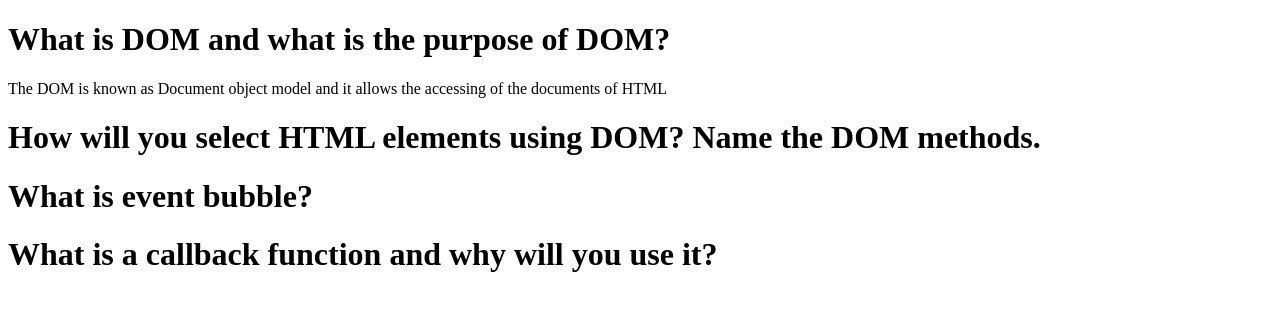
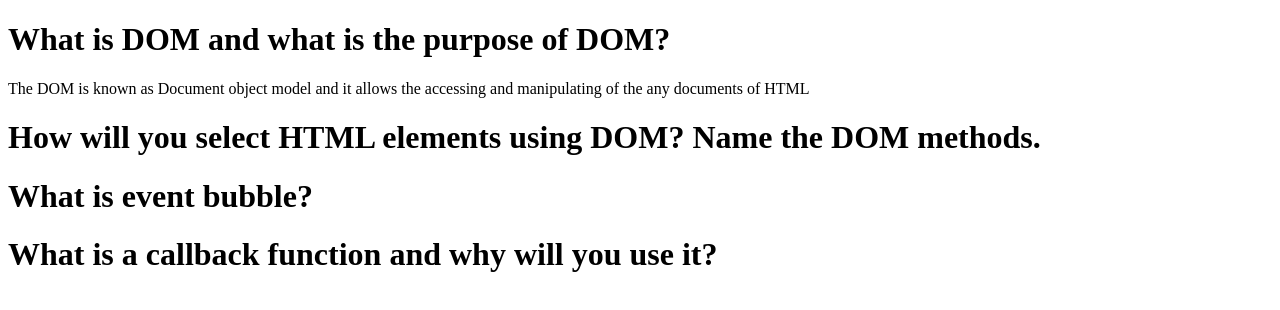
Before and after one commit to abdulahaddf/Geometry-Expert, a plain HTML site: page js/blog.html in a window 1280 px wide. Drawn offline with Linux system fonts and the light colour scheme.

Commit message:
blog window

```diff
--- a/js/blog.html
+++ b/js/blog.html
@@ -9,7 +9,7 @@
 <body>
     <div>
         <h1>What is DOM and what is the purpose of DOM?</h1>
-        <p>The DOM is known as Document object model and it allows the accessing of the documents of HTML</p>
+        <p>The DOM is known as Document object model and it allows the accessing and manipulating of the any documents of HTML</p>
     </div>
     <div>
         <h1>How will you select HTML elements using DOM? Name the DOM methods.</h1>
```
